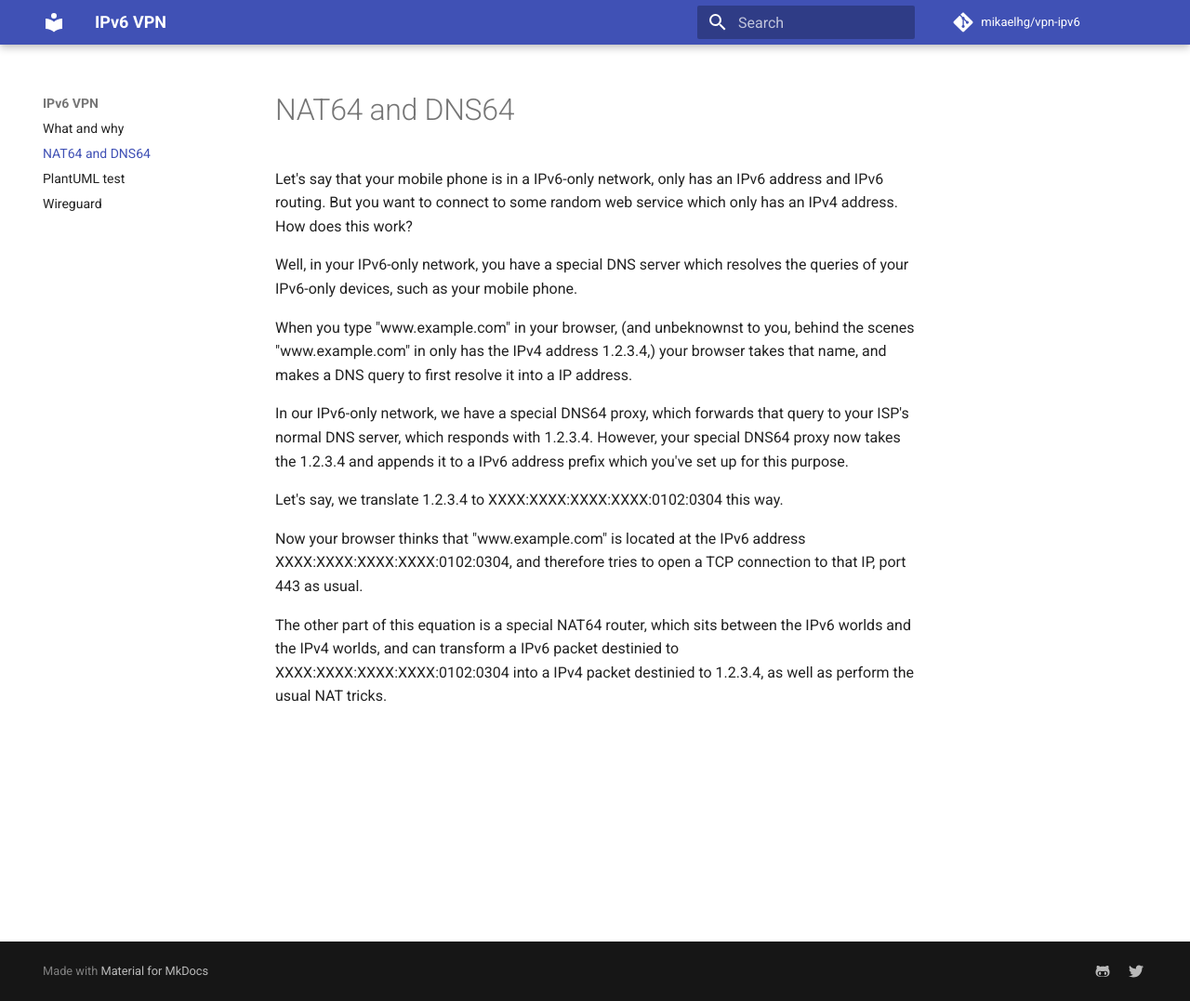
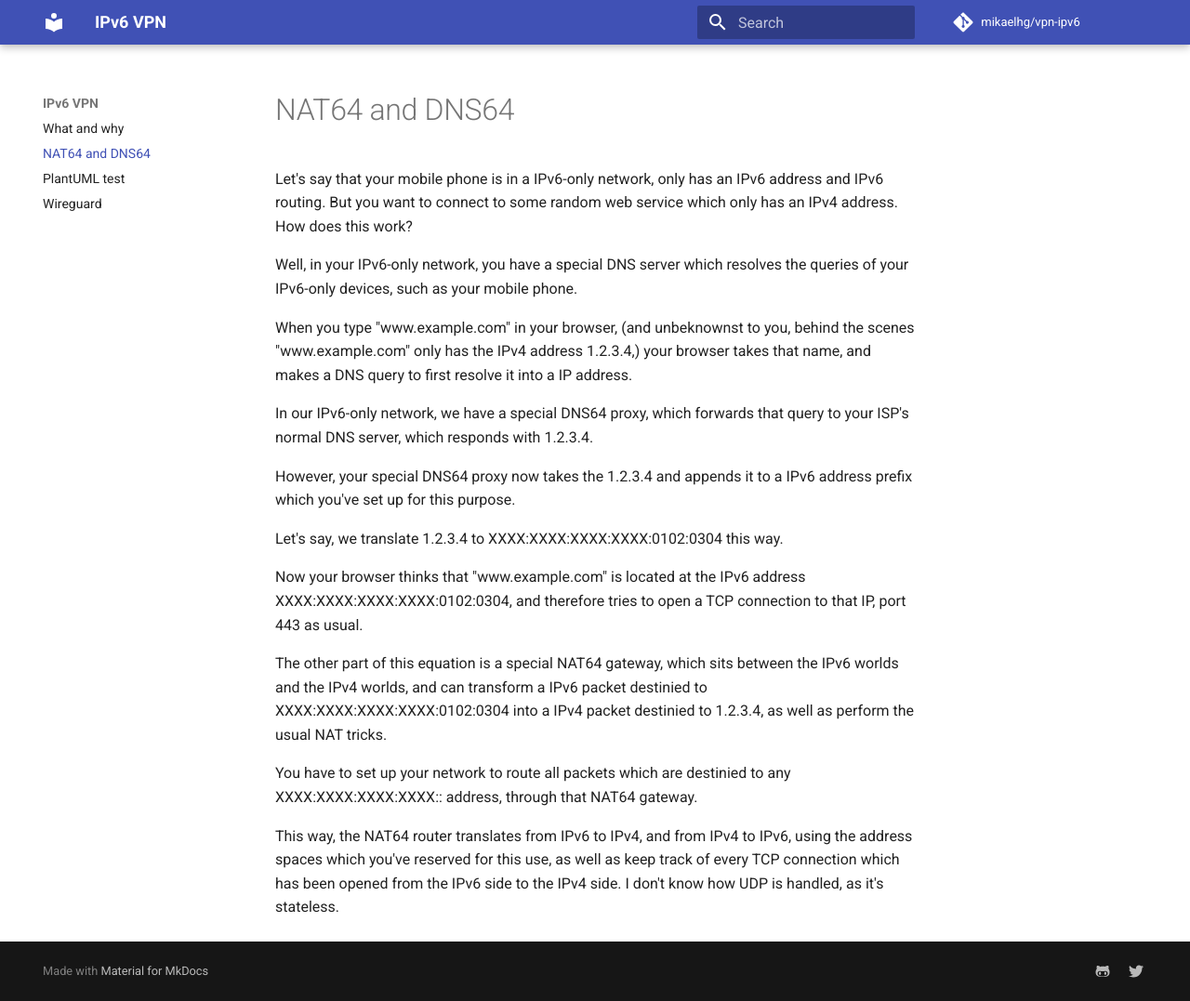
Before and after one commit to mikaelhg/vpn-ipv6, an MkDocs documentation site: the page built from docs/nat64_dns64.md, in a window 1280 px wide and 1077 px high. Shown: the whole window at 93% size. Built offline with MkDocs 1.6.1 and Material for MkDocs 9.7.7, drawn with Linux system fonts in a browser that asks for light colours; comment, search, counter and statistics services are not loaded.

Commit message:
more nat64 and dns64

```diff
--- a/docs/nat64_dns64.md
+++ b/docs/nat64_dns64.md
@@ -8,12 +8,13 @@ Well, in your IPv6-only network, you have a special DNS server which resolves
 the queries of your IPv6-only devices, such as your mobile phone.
 
 When you type "www.example.com" in your browser, (and unbeknownst to you,
-behind the scenes "www.example.com" in only has the IPv4 address 1.2.3.4,)
+behind the scenes "www.example.com" only has the IPv4 address 1.2.3.4,)
 your browser takes that name, and makes a DNS query to first resolve it
 into a IP address.
 
 In our IPv6-only network, we have a special DNS64 proxy, which forwards
 that query to your ISP's normal DNS server, which responds with 1.2.3.4.
+
 However, your special DNS64 proxy now takes the 1.2.3.4 and appends it
 to a IPv6 address prefix which you've set up for this purpose.
 
@@ -23,7 +24,15 @@ Now your browser thinks that "www.example.com" is located at the IPv6
 address XXXX:XXXX:XXXX:XXXX:0102:0304, and therefore tries to open a TCP
 connection to that IP, port 443 as usual.
 
-The other part of this equation is a special NAT64 router, which sits between
+The other part of this equation is a special NAT64 gateway, which sits between
 the IPv6 worlds and the IPv4 worlds, and can transform a IPv6 packet destinied
 to XXXX:XXXX:XXXX:XXXX:0102:0304 into a IPv4 packet destinied to 1.2.3.4,
 as well as perform the usual NAT tricks.
+
+You have to set up your network to route all packets which are destinied
+to any XXXX:XXXX:XXXX:XXXX:: address, through that NAT64 gateway.
+
+This way, the NAT64 router translates from IPv6 to IPv4, and from IPv4 to IPv6,
+using the address spaces which you've reserved for this use, as well as keep
+track of every TCP connection which has been opened from the IPv6 side to the
+IPv4 side. I don't know how UDP is handled, as it's stateless.
```
